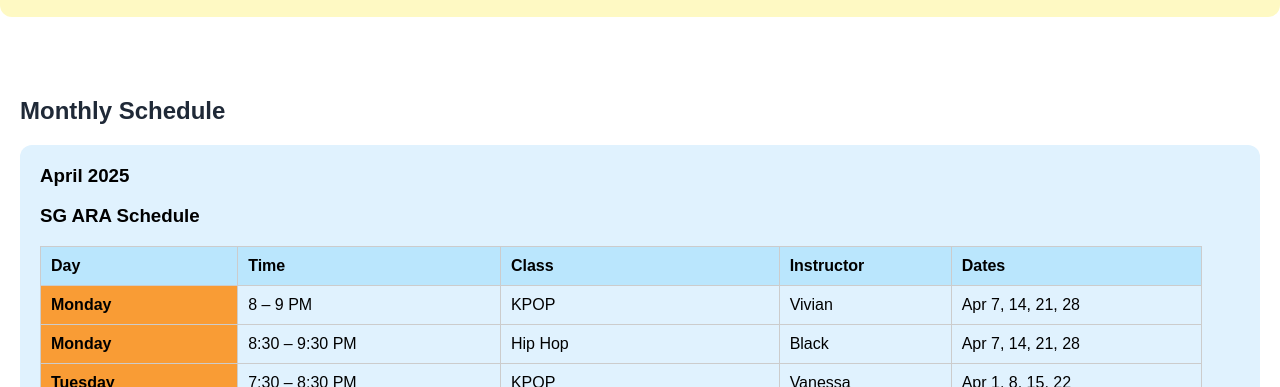
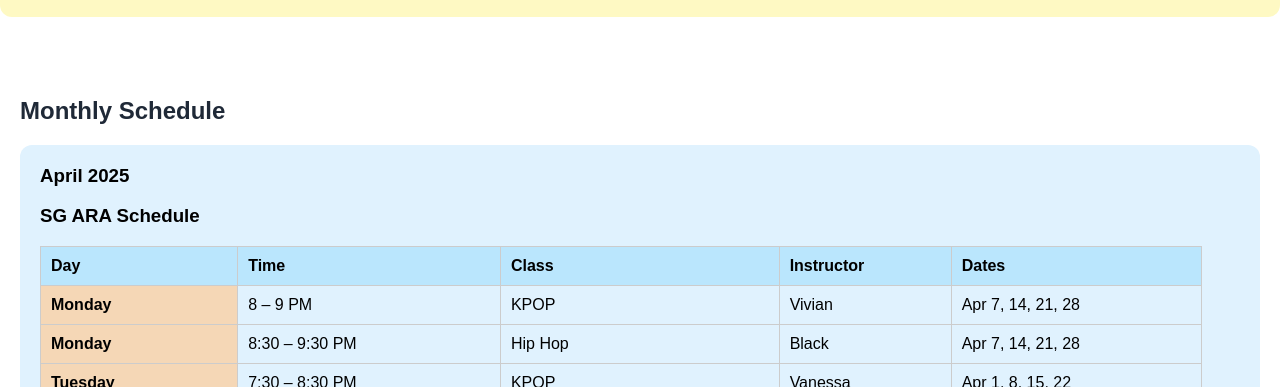
Before and after one commit to MayGohEd/areca-schedule, a plain HTML site: page index.html in a window 1280 px wide. Shown: the part 565-952 px from the top of the page. Drawn offline with Linux system fonts and the light colour scheme.

Commit message:
Update index.html

```diff
--- a/index.html
+++ b/index.html
@@ -46,7 +46,7 @@
       background-color: #bae6fd;
     }
     .schedule-table td.day {
-      background-color: #f99c35;
+      background-color: #f5d7b6;
       font-weight: bold;
     }
     .note {
```
